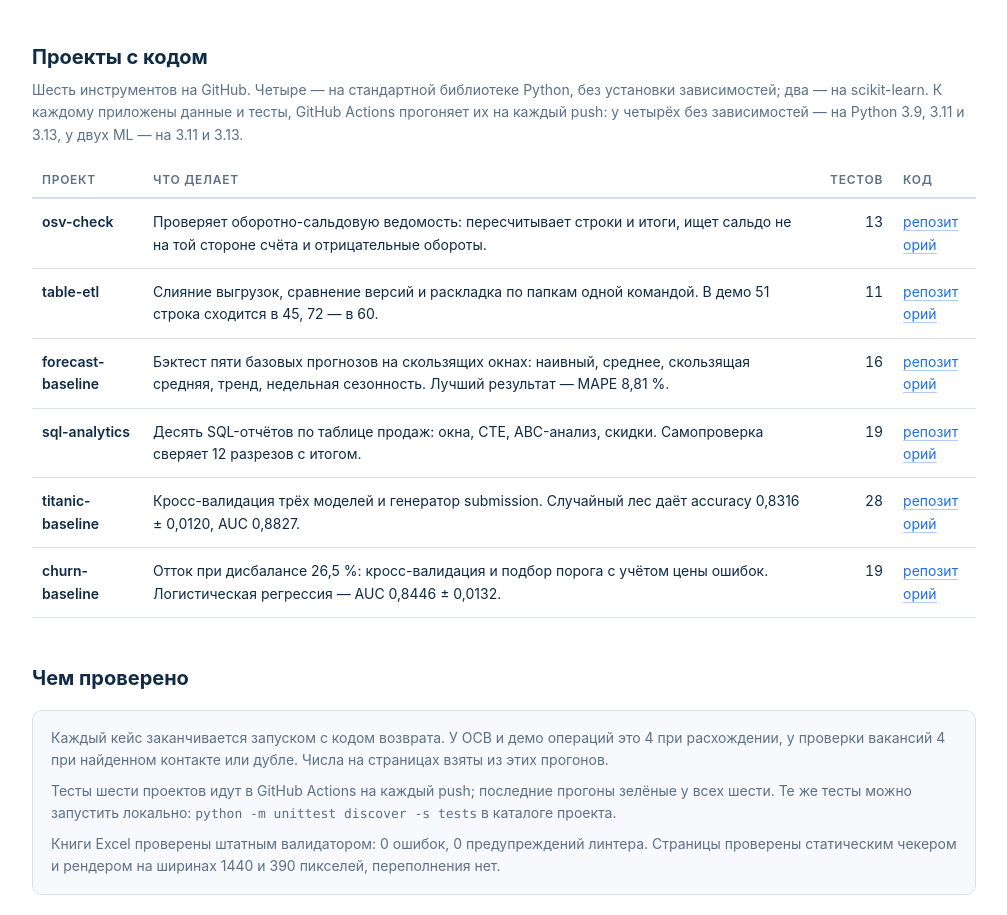
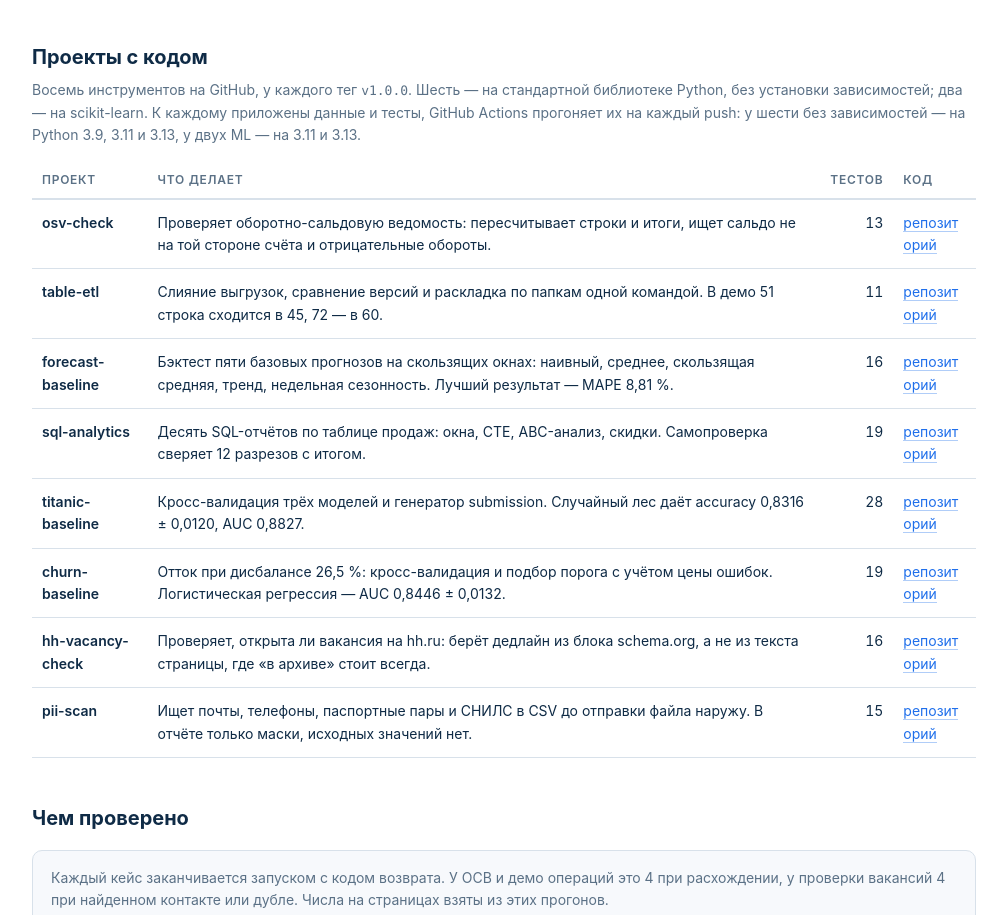
Before and after one commit to basovdanil/portfolio, a plain HTML site: page index.html in a window 1280 px wide. Shown: the part 470-1385 px from the top of the page, without its empty margins (136-1143 px from the left). Drawn offline with Linux system fonts and the light colour scheme.

Commit message:
feat: list eight projects on the landing page

```diff
--- a/index.html
+++ b/index.html
@@ -3,11 +3,11 @@
 <head>
 <meta charset="utf-8">
 <meta name="viewport" content="width=device-width, initial-scale=1">
-<meta name="description" content="Три кейса на данных и шесть проектов с кодом: ОСВ, вакансии из открытых данных, табличные операции. К каждой цифре — скрипт проверки.">
+<meta name="description" content="Три кейса на данных и восемь проектов с кодом: ОСВ, вакансии из открытых данных, табличные операции. К каждой цифре — скрипт проверки.">
 <meta property="og:type" content="article">
 <meta property="og:site_name" content="Портфолио · Данил Басов">
 <meta property="og:title" content="Три кейса: что сделано и чем проверено">
-<meta property="og:description" content="Три кейса на данных и шесть проектов с кодом: ОСВ, вакансии из открытых данных, табличные операции. К каждой цифре — скрипт проверки.">
+<meta property="og:description" content="Три кейса на данных и восемь проектов с кодом: ОСВ, вакансии из открытых данных, табличные операции. К каждой цифре — скрипт проверки.">
 <meta property="og:url" content="https://basovdanil.github.io/portfolio/index.html">
 <meta name="twitter:card" content="summary">
 <title>Три кейса: что сделано и чем проверено</title>
@@ -50,7 +50,7 @@ footer{margin-top:44px;padding-top:16px;border-top:1px solid var(--line);font-si
 </head>
 <body>
 <div class="wrap">
-  <div class="eyebrow">Портфолио · три кейса и шесть проектов</div>
+  <div class="eyebrow">Портфолио · три кейса и восемь проектов</div>
   <h1>Что сделано и чем это проверено</h1>
   <p class="lead">Три работы на данных. В каждом кейсе есть исходные данные, код и отдельная проверка: если числа
   не сходятся, она возвращает код 4.</p>
@@ -85,9 +85,10 @@ footer{margin-top:44px;padding-top:16px;border-top:1px solid var(--line);font-si
   </table>
 
   <h2>Проекты с кодом</h2>
-  <p class="sub">Шесть инструментов на GitHub. Четыре — на стандартной библиотеке Python, без установки
-  зависимостей; два — на scikit-learn. К каждому приложены данные и тесты, GitHub Actions прогоняет их
-  на каждый push: у четырёх без зависимостей — на Python 3.9, 3.11 и 3.13, у двух ML — на 3.11 и 3.13.</p>
+  <p class="sub">Восемь инструментов на GitHub, у каждого тег <code>v1.0.0</code>. Шесть — на стандартной
+  библиотеке Python, без установки зависимостей; два — на scikit-learn. К каждому приложены данные и
+  тесты, GitHub Actions прогоняет их на каждый push: у шести без зависимостей — на Python 3.9, 3.11 и
+  3.13, у двух ML — на 3.11 и 3.13.</p>
   <table>
     <thead>
       <tr><th>Проект</th><th>Что делает</th><th style="text-align:right">Тестов</th><th>Код</th></tr>
@@ -135,6 +136,20 @@ footer{margin-top:44px;padding-top:16px;border-top:1px solid var(--line);font-si
         <td class="num" data-label="Тестов">19</td>
         <td data-label="Код"><a href="https://github.com/basovdanil/churn-baseline">репозиторий</a></td>
       </tr>
+      <tr>
+        <td class="t" data-label="Проект">hh-vacancy-check</td>
+        <td data-label="Что делает">Проверяет, открыта ли вакансия на hh.ru: берёт дедлайн из блока
+        schema.org, а не из текста страницы, где «в архиве» стоит всегда.</td>
+        <td class="num" data-label="Тестов">16</td>
+        <td data-label="Код"><a href="https://github.com/basovdanil/hh-vacancy-check">репозиторий</a></td>
+      </tr>
+      <tr>
+        <td class="t" data-label="Проект">pii-scan</td>
+        <td data-label="Что делает">Ищет почты, телефоны, паспортные пары и СНИЛС в CSV до отправки
+        файла наружу. В отчёте только маски, исходных значений нет.</td>
+        <td class="num" data-label="Тестов">15</td>
+        <td data-label="Код"><a href="https://github.com/basovdanil/pii-scan">репозиторий</a></td>
+      </tr>
     </tbody>
   </table>
 
```
